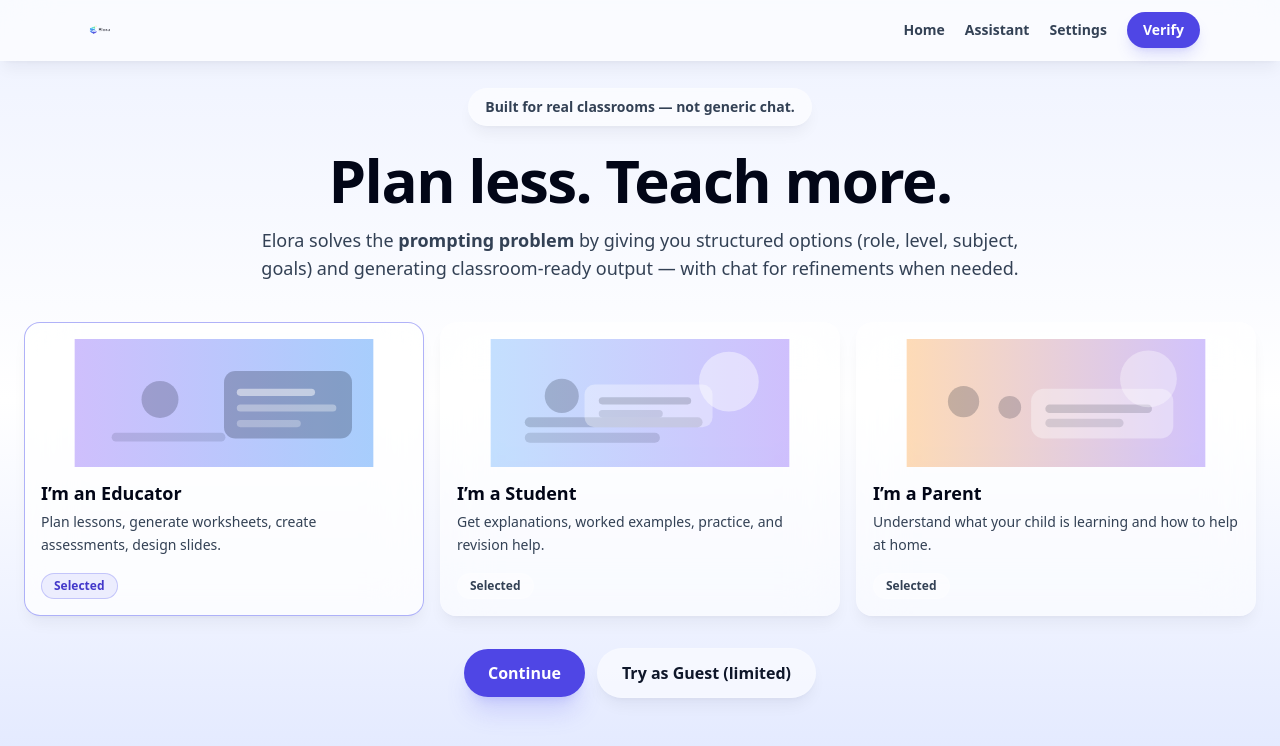
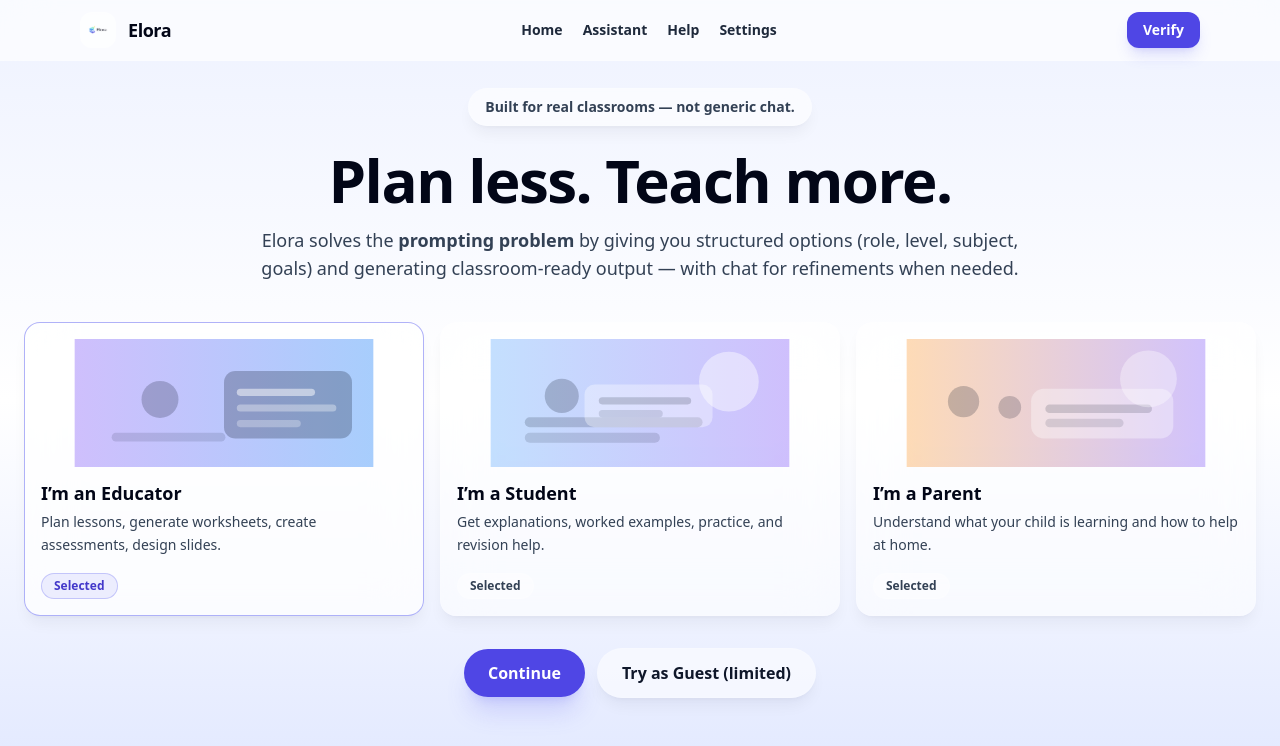
Before and after one commit to tweetharis-netizen/elora-verification-ui, a Next.js app: page / in a window 1280 px wide. Shown: the top 746 px of the page. Built offline with nearby package versions, Linux system fonts and the light colour scheme.

Commit message:
Update Navbar.js

```diff
--- a/components/Navbar.js
+++ b/components/Navbar.js
@@ -1,7 +1,7 @@
 // components/Navbar.js
 import Link from "next/link";
+import Image from "next/image";
 import { useEffect, useState } from "react";
-import Image from "next/image";
 import { getSession, isTeacher } from "@/lib/session";
 
 function cn(...xs) {
@@ -19,157 +19,136 @@
 
     let last = 0;
     const onScroll = () => {
-      const y = window.scrollY || 0;
-      setHidden(y > last && y > 72);
+      const y = window.scrollY;
+      setHidden(y > last && y > 80);
       last = y;
     };
 
-    window.addEventListener("scroll", onScroll, { passive: true });
+    window.addEventListener("scroll", onScroll);
+    window.addEventListener("elora:session", sync);
     window.addEventListener("focus", sync);
-    window.addEventListener("elora:session", sync);
+
     return () => {
       window.removeEventListener("scroll", onScroll);
+      window.removeEventListener("elora:session", sync);
       window.removeEventListener("focus", sync);
-      window.removeEventListener("elora:session", sync);
     };
   }, []);
 
-  const verified = Boolean(session.verified);
+  const verified = !!session.verified;
   const teacher = isTeacher();
+
+  const NavLinks = ({ onClick }) => (
+    <>
+      <Link href="/" onClick={onClick} className="hover:opacity-90">
+        Home
+      </Link>
+      <Link href="/assistant" onClick={onClick} className="hover:opacity-90">
+        Assistant
+      </Link>
+      <Link href="/help" onClick={onClick} className="hover:opacity-90">
+        Help
+      </Link>
+      <Link href="/settings" onClick={onClick} className="hover:opacity-90">
+        Settings
+      </Link>
+    </>
+  );
 
   return (
     <nav
       className={cn(
         "fixed top-0 left-0 right-0 z-50 transition-transform duration-300",
-        hidden ? "-translate-y-full" : "translate-y-0",
-        "border-b border-white/10",
-        "bg-white/65 dark:bg-slate-950/55 backdrop-blur-xl",
-        "shadow-lg shadow-slate-900/5 dark:shadow-black/30"
+        hidden ? "-translate-y-full" : "translate-y-0"
       )}
     >
-      <div className="mx-auto max-w-6xl flex items-center justify-between px-3 sm:px-4 py-3">
-        <div className="flex items-center gap-3">
-          <Link href="/" className="flex items-center gap-2">
-            <span className="sr-only">Elora</span>
-            <Image
-              src="/elora-logo.png"
-              width={40}
-              height={40}
-              alt="Elora logo"
-              className="rounded-xl"
-              priority
-            />
+      <div className="backdrop-blur-xl border-b border-white/10 bg-white/65 dark:bg-slate-950/55">
+        <div className="mx-auto max-w-6xl flex items-center justify-between px-4 py-3">
+          <Link href="/" className="flex items-center gap-3">
+            <div className="h-9 w-9 rounded-xl overflow-hidden border border-white/10 bg-white/60 dark:bg-slate-950/30">
+              <Image
+                src="/elora-logo.png"
+                width={64}
+                height={64}
+                alt="Elora"
+                className="h-full w-full object-contain"
+                priority
+              />
+            </div>
+            <span className="hidden sm:inline text-lg font-black text-slate-950 dark:text-white tracking-tight">
+              Elora
+            </span>
           </Link>
-        </div>
 
-        <div className="hidden md:flex items-center gap-5">
-          <Link
-            href="/"
-            className="text-sm font-semibold text-slate-700 dark:text-slate-200 hover:text-slate-950 dark:hover:text-white"
-          >
-            Home
-          </Link>
-          <Link
-            href="/assistant"
-            className="text-sm font-semibold text-slate-700 dark:text-slate-200 hover:text-slate-950 dark:hover:text-white"
-          >
-            Assistant
-          </Link>
-          <Link
-            href="/settings"
-            className="text-sm font-semibold text-slate-700 dark:text-slate-200 hover:text-slate-950 dark:hover:text-white"
-          >
-            Settings
-          </Link>
+          <div className="hidden md:flex items-center gap-5 text-sm font-bold text-slate-800 dark:text-slate-200">
+            <NavLinks />
+          </div>
 
           <div className="flex items-center gap-2">
             {teacher ? (
-              <span className="inline-flex items-center px-3 py-1 rounded-full text-xs font-extrabold border border-emerald-400/30 bg-emerald-500/10 text-emerald-800 dark:text-emerald-200">
-                Teacher
+              <span className="hidden sm:inline-flex px-3 py-1 rounded-full text-xs font-extrabold border border-emerald-400/30 bg-emerald-500/10 text-emerald-700 dark:text-emerald-200">
+                Teacher ✓
               </span>
             ) : null}
 
             {verified ? (
-              <span className="inline-flex items-center px-3 py-1 rounded-full text-xs font-extrabold border border-sky-400/30 bg-sky-500/10 text-sky-800 dark:text-sky-200">
+              <span className="inline-flex px-3 py-1 rounded-full text-xs font-extrabold border border-indigo-400/30 bg-indigo-500/10 text-indigo-800 dark:text-indigo-200">
                 Verified
               </span>
             ) : (
               <Link
                 href="/verify"
-                className="inline-flex items-center px-4 py-2 rounded-full text-sm font-extrabold text-white bg-indigo-600 hover:bg-indigo-700 shadow-lg shadow-indigo-500/20"
+                className="inline-flex items-center justify-center px-4 py-2 rounded-xl text-xs sm:text-sm font-extrabold text-white bg-indigo-600 hover:bg-indigo-700 shadow-lg shadow-indigo-500/20"
               >
                 Verify
               </Link>
             )}
+
+            <button
+              type="button"
+              className="md:hidden inline-flex items-center justify-center h-10 w-10 rounded-xl border border-white/10 bg-white/55 dark:bg-slate-950/35 text-slate-900 dark:text-white"
+              onClick={() => setMenuOpen((v) => !v)}
+              aria-label="Open menu"
+            >
+              ☰
+            </button>
           </div>
         </div>
 
-        <button
-          type="button"
-          className="md:hidden inline-flex items-center justify-center w-10 h-10 rounded-xl border border-white/10 bg-white/55 dark:bg-slate-950/45 text-slate-900 dark:text-white"
-          onClick={() => setMenuOpen((v) => !v)}
-          aria-label="Open menu"
-        >
-          ☰
-        </button>
-      </div>
-
-      {menuOpen ? (
-        <div className="md:hidden px-3 pb-3">
-          <div className="rounded-2xl border border-white/10 bg-white/70 dark:bg-slate-950/60 backdrop-blur-xl p-3 space-y-2 shadow-lg shadow-slate-900/5 dark:shadow-black/30">
-            <Link
-              href="/"
-              className="block px-3 py-2 rounded-xl text-sm font-semibold text-slate-800 dark:text-slate-100 hover:bg-white/70 dark:hover:bg-slate-950/60"
-              onClick={() => setMenuOpen(false)}
-            >
-              Home
-            </Link>
-            <Link
-              href="/assistant"
-              className="block px-3 py-2 rounded-xl text-sm font-semibold text-slate-800 dark:text-slate-100 hover:bg-white/70 dark:hover:bg-slate-950/60"
-              onClick={() => setMenuOpen(false)}
-            >
-              Assistant
-            </Link>
-            <Link
-              href="/settings"
-              className="block px-3 py-2 rounded-xl text-sm font-semibold text-slate-800 dark:text-slate-100 hover:bg-white/70 dark:hover:bg-slate-950/60"
-              onClick={() => setMenuOpen(false)}
-            >
-              Settings
-            </Link>
-
-            <div className="pt-2 flex items-center justify-between gap-2">
-              <div className="flex items-center gap-2">
-                {teacher ? (
-                  <span className="inline-flex items-center px-3 py-1 rounded-full text-xs font-extrabold border border-emerald-400/30 bg-emerald-500/10 text-emerald-800 dark:text-emerald-200">
-                    Teacher
-                  </span>
-                ) : null}
-                {verified ? (
-                  <span className="inline-flex items-center px-3 py-1 rounded-full text-xs font-extrabold border border-sky-400/30 bg-sky-500/10 text-sky-800 dark:text-sky-200">
-                    Verified
-                  </span>
-                ) : (
-                  <span className="inline-flex items-center px-3 py-1 rounded-full text-xs font-extrabold border border-white/10 bg-white/50 dark:bg-slate-950/45 text-slate-700 dark:text-slate-200">
-                    Unverified
-                  </span>
-                )}
+        {menuOpen ? (
+          <div className="md:hidden px-4 pb-4">
+            <div className="rounded-2xl border border-white/10 bg-white/70 dark:bg-slate-950/60 backdrop-blur-xl p-4">
+              <div className="flex flex-col gap-3 text-sm font-bold text-slate-900 dark:text-white">
+                <NavLinks onClick={() => setMenuOpen(false)} />
+                <div className="pt-2 border-t border-white/10 flex items-center justify-between">
+                  {teacher ? (
+                    <span className="text-xs font-extrabold text-emerald-700 dark:text-emerald-200">
+                      Teacher ✓
+                    </span>
+                  ) : (
+                    <span className="text-xs font-bold text-slate-600 dark:text-slate-300">
+                      Standard
+                    </span>
+                  )}
+                  {verified ? (
+                    <span className="text-xs font-extrabold text-indigo-700 dark:text-indigo-200">
+                      Verified
+                    </span>
+                  ) : (
+                    <Link
+                      href="/verify"
+                      onClick={() => setMenuOpen(false)}
+                      className="text-xs font-extrabold text-white bg-indigo-600 hover:bg-indigo-700 px-3 py-2 rounded-xl"
+                    >
+                      Verify
+                    </Link>
+                  )}
+                </div>
               </div>
-
-              {!verified ? (
-                <Link
-                  href="/verify"
-                  className="inline-flex items-center px-4 py-2 rounded-full text-sm font-extrabold text-white bg-indigo-600 hover:bg-indigo-700"
-                  onClick={() => setMenuOpen(false)}
-                >
-                  Verify
-                </Link>
-              ) : null}
             </div>
           </div>
-        </div>
-      ) : null}
+        ) : null}
+      </div>
     </nav>
   );
 }
```
